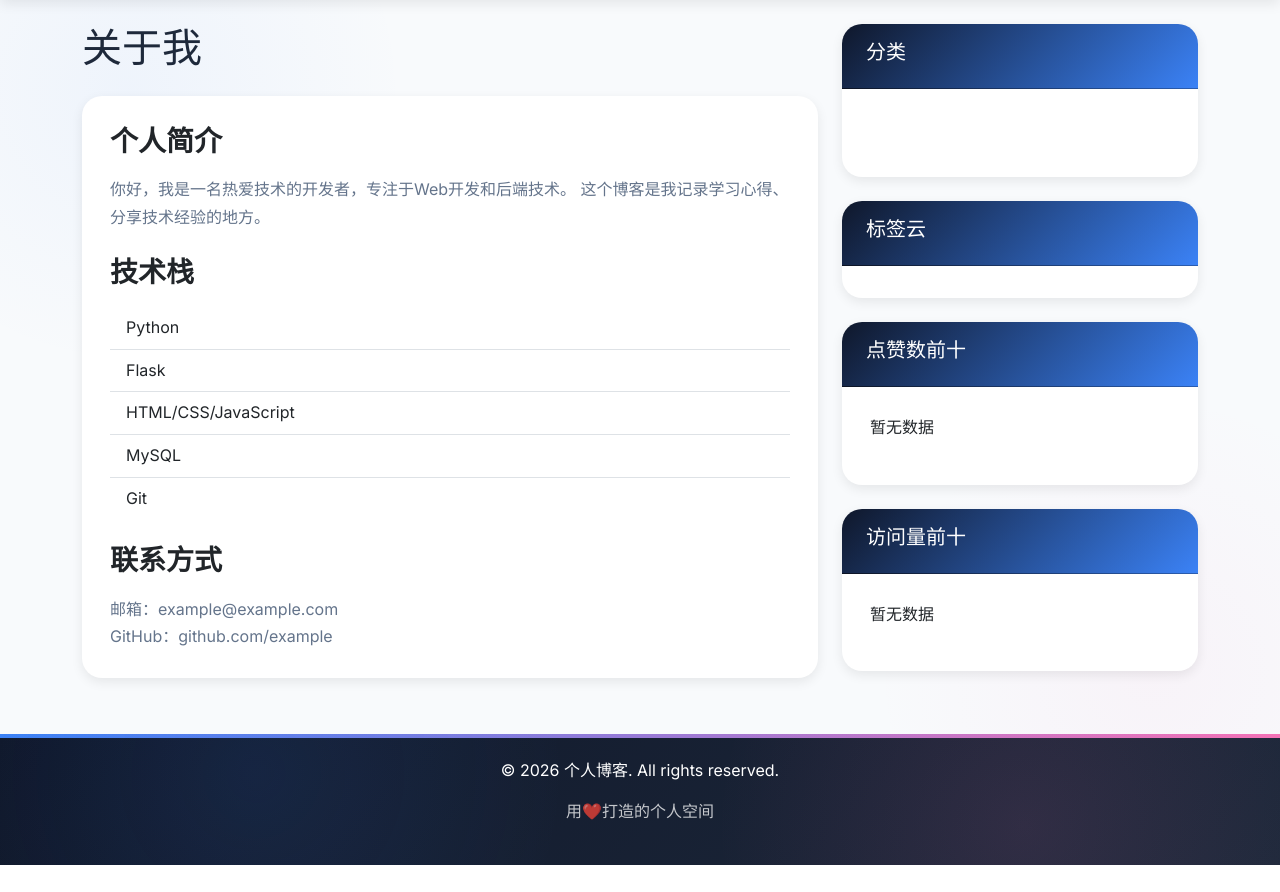
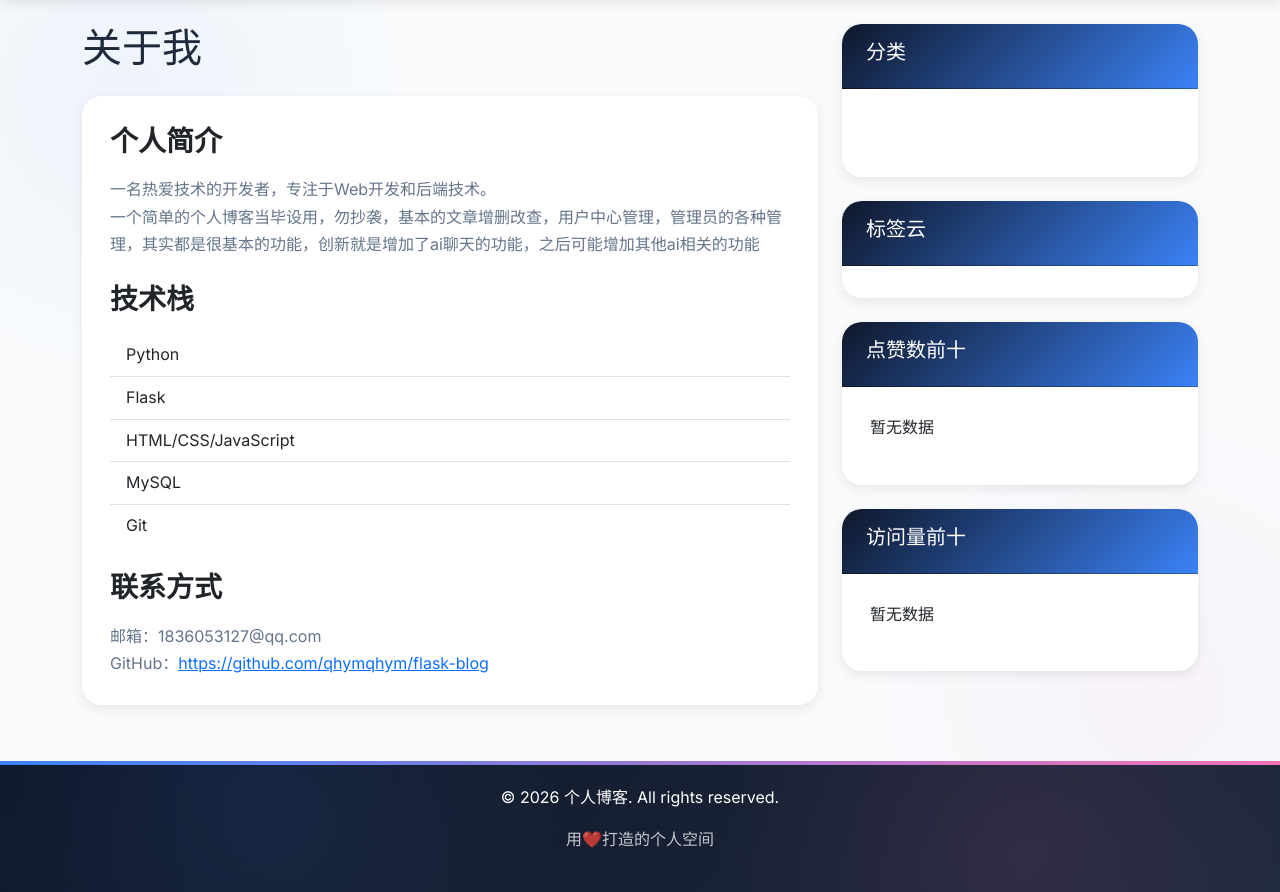
Before and after one commit to qhymqhym/flask-blog, a Flask app: page /about in a window 1280 px wide. Shown: the part 104-996 px from the top of the page. Before the commit the page ends 969 px from the top, so only its background shows below. Run offline with Flask 3, Linux system fonts and the light colour scheme; some libraries are stand-ins or nearby versions.

Commit message:
优化个人中心和导航栏

```diff
--- a/templates/frontend/about.html
+++ b/templates/frontend/about.html
@@ -7,8 +7,9 @@
         <div class="card-body">
             <h2 class="card-title">个人简介</h2>
             <p class="card-text">
-                你好，我是一名热爱技术的开发者，专注于Web开发和后端技术。
-                这个博客是我记录学习心得、分享技术经验的地方。
+                一名热爱技术的开发者，专注于Web开发和后端技术。<br>
+
+一个简单的个人博客当毕设用，勿抄袭，基本的文章增删改查，用户中心管理，管理员的各种管理，其实都是很基本的功能，创新就是增加了ai聊天的功能，之后可能增加其他ai相关的功能
             </p>
             <h2 class="card-title mt-4">技术栈</h2>
             <ul class="list-group list-group-flush">
@@ -20,8 +21,8 @@
             </ul>
             <h2 class="card-title mt-4">联系方式</h2>
             <p class="card-text">
-                邮箱：example@example.com<br>
-                GitHub：github.com/example
+                邮箱：1836053127@qq.com<br>
+                GitHub：<a href="https://github.com/qhymqhym/flask-blog" target="_blank">https://github.com/qhymqhym/flask-blog</a>
             </p>
         </div>
     </div>
--- a/templates/frontend/base.html
+++ b/templates/frontend/base.html
@@ -31,9 +31,6 @@
                     </li>
                     {% if current_user.is_authenticated %}
                     <li class="nav-item">
-                        <a class="nav-link" href="{{ url_for('frontend.personal_center') }}">个人中心</a>
-                    </li>
-                    <li class="nav-item">
                         <a class="nav-link" href="{{ url_for('frontend.create_article') }}">发布文章</a>
                     </li>
                     <li class="nav-item">
@@ -51,7 +48,7 @@
                 <ul class="navbar-nav">
                     {% if current_user.is_authenticated %}
                     <li class="nav-item">
-                        <a class="nav-link" href="#">Hello, {{ current_user.username }}</a>
+                        <a class="nav-link" href="{{ url_for('frontend.personal_center') }}">Hello, {{ current_user.display_name }}</a>
                     </li>
                     <li class="nav-item">
                         <a class="nav-link" href="{{ url_for('frontend.logout') }}">退出</a>
--- a/templates/frontend/edit_article.html
+++ b/templates/frontend/edit_article.html
@@ -23,6 +23,7 @@
 {% endblock %}
 
 {% block content %}
+<div class="col-md-12">
     <h1 class="mb-4">编辑文章</h1>
     <form action="{{ url_for('frontend.edit_article', id=article.id) }}" method="post" enctype="multipart/form-data">
         <div class="form-group mb-3">
@@ -67,6 +68,10 @@
         </div>
         <button type="submit" class="btn btn-primary">保存</button>
     </form>
+</div>
+{% endblock %}
+
+{% block sidebar %}
 {% endblock %}
 
 {% block script %}
--- a/templates/frontend/personal_center.html
+++ b/templates/frontend/personal_center.html
@@ -55,7 +55,8 @@
         border-left: 3px solid transparent;
     }
 
-    .sidebar-menu a:hover, .sidebar-menu a.active {
+    .sidebar-menu a:hover,
+    .sidebar-menu a.active {
         background: rgba(255, 255, 255, 0.1);
         border-left: 3px solid white;
     }
@@ -234,3 +235,6 @@
     </div>
 </div>
 {% endblock %}
+
+{% block sidebar %}
+{% endblock %}
```
Lines whose indentation alone changed are shown as unchanged.
